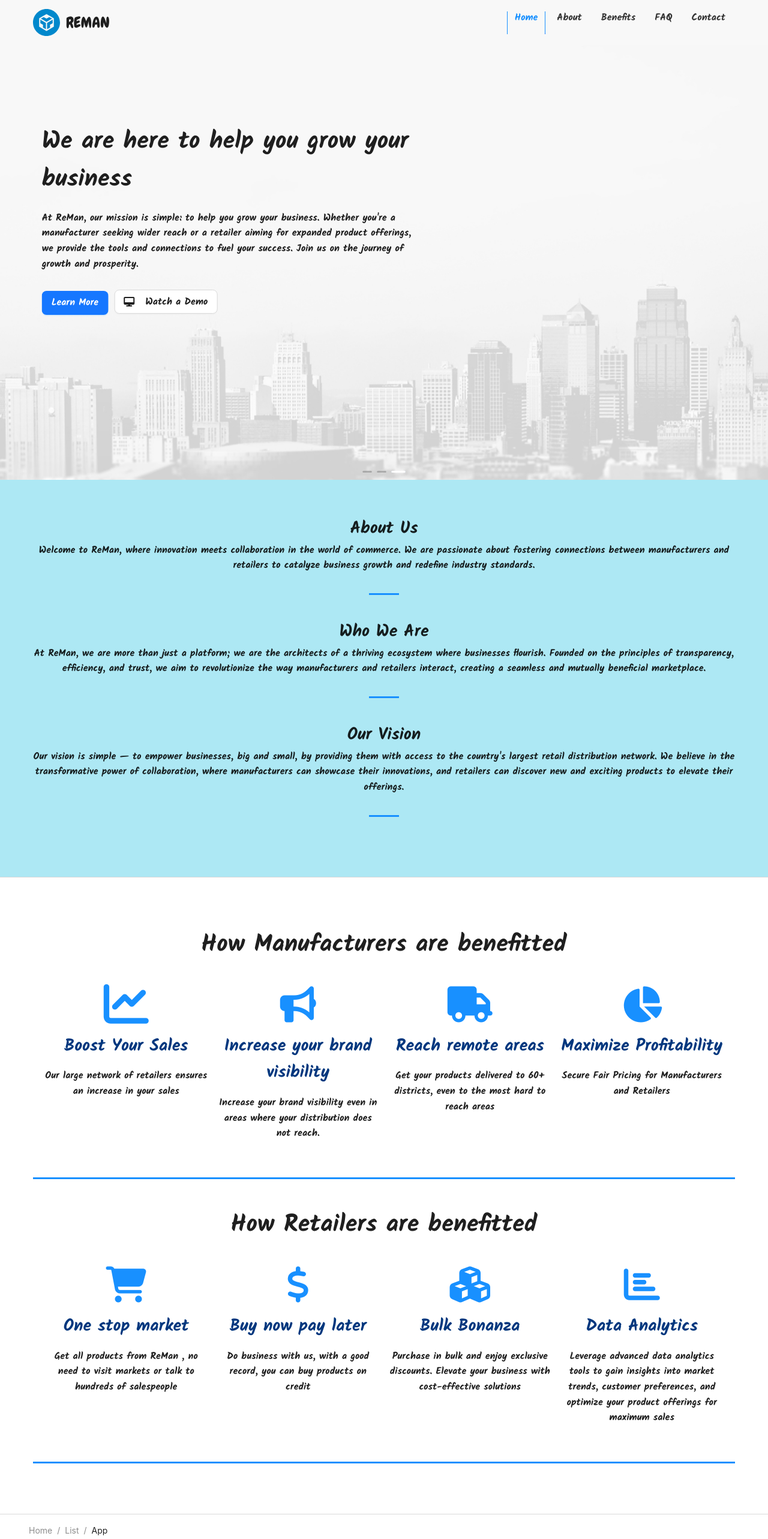
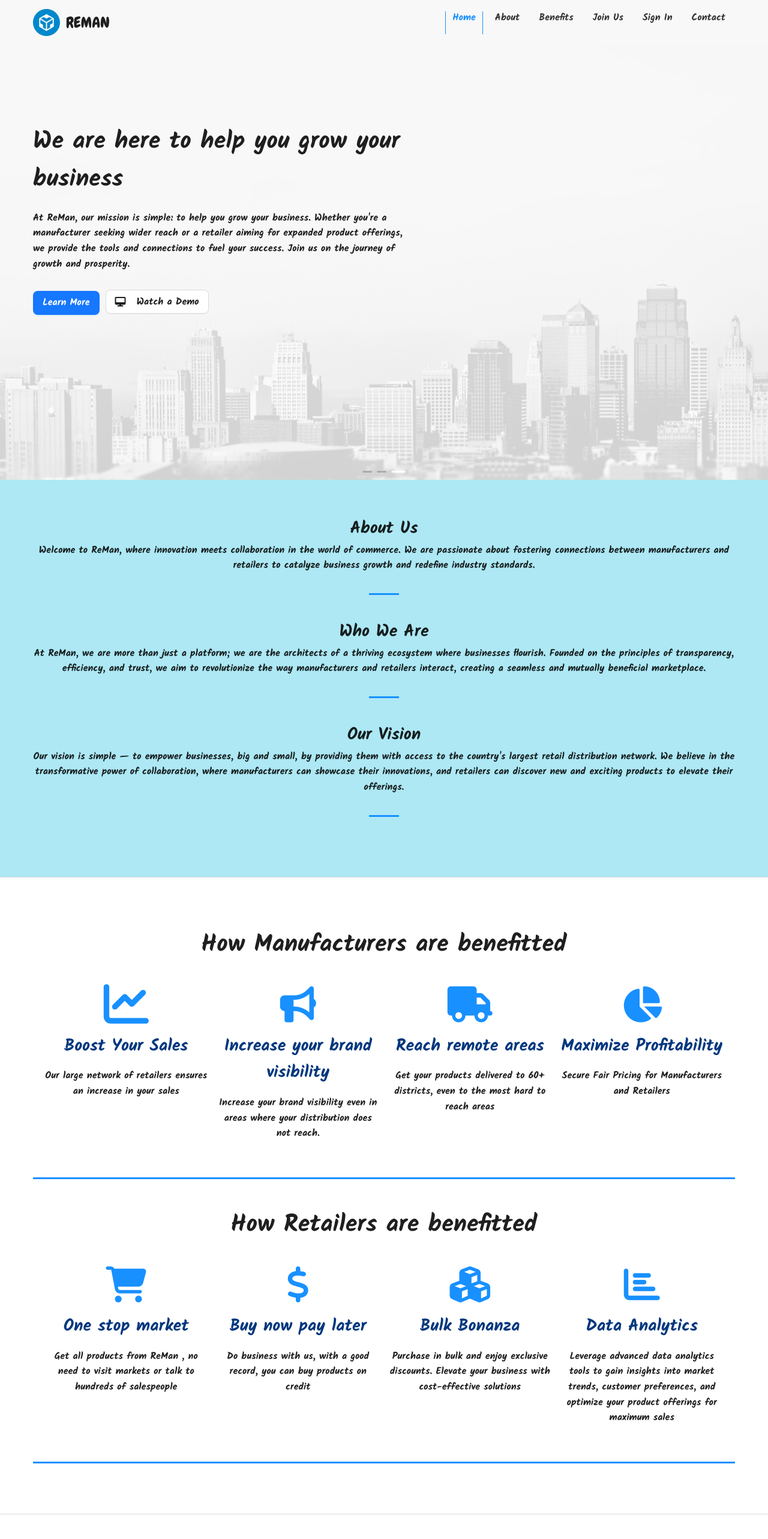
Before and after one commit to Frost101/ReMan-Frontend-Manufacturer, a React (Vite) app: page / in a window 1280 px wide. Shown: the top 2566 px of the page at 60% size. Built offline with nearby package versions, Linux system fonts and the light colour scheme.

Commit message:
Landing page

```diff
--- a/src/components/AppHeader.jsx
+++ b/src/components/AppHeader.jsx
@@ -19,10 +19,11 @@ function AppHeader() {
             disabledOverflow={true}
             >
                 <Menu.Item key="Home" ><p style={{fontFamily:'Kalam'}}>Home</p></Menu.Item>
-                <Menu.Item key="About"><p style={{fontFamily:'Kalam'}}>About</p></Menu.Item>
-                <Menu.Item key="Benefits"> <p style={{fontFamily:'Kalam'}}>Benefits</p> </Menu.Item>
-                <Menu.Item key="FAQ"> <p style={{fontFamily:'Kalam'}}>FAQ</p> </Menu.Item>
-                <Menu.Item key="Contact"> <p style={{fontFamily:'Kalam'}}>Contact</p> </Menu.Item>
+                <Menu.Item key="About"><p style={{fontFamily:'Kalam'}}><a href='#about'>About</a></p></Menu.Item>
+                <Menu.Item key="Benefits"> <p style={{fontFamily:'Kalam'}}><a href='#benefits'>Benefits</a></p> </Menu.Item>
+                <Menu.Item key="Join"> <p style={{fontFamily:'Kalam'}}><a href='#join'>Join Us</a></p> </Menu.Item>
+                <Menu.Item key="SignIn"> <p style={{fontFamily:'Kalam'}}><a href='#signin'>Sign In</a></p> </Menu.Item>
+                <Menu.Item key="Contact"> <p style={{fontFamily:'Kalam'}}><a href='#contact'>Contact</a></p> </Menu.Item>
 
             </Menu>
         </div>
--- /dev/null
+++ b/src/components/CustomFooter.jsx
@@ -0,0 +1,36 @@
+import {Layout} from 'antd';
+const {Footer} = Layout;
+import {CodeSandboxCircleFilled, FacebookOutlined, TwitterOutlined, LinkedinOutlined, InstagramOutlined, MailOutlined, WhatsAppOutlined} from '@ant-design/icons';
+
+function CustomFooter(){
+    return (
+        <div id = 'contact'>
+                <Footer
+            style={{
+            textAlign: 'center',
+            }}
+        >
+
+            <div className="logo">
+                <div style={{ display: 'flex', alignItems: 'center', justifyContent:'center',marginBottom:'10px' }}>
+                    <CodeSandboxCircleFilled style={{ fontSize: '45px', color: '#08c' }} />
+                    <p style={{fontSize:'25px', margin: '0', marginLeft: '10px', fontFamily:'Chewy'}}>REMAN</p>
+                </div>
+            </div>
+            <div className="logo">
+                <div style={{ display: 'flex', alignItems: 'center', justifyContent:'center', marginBottom:'10px' }}>
+                    <FacebookOutlined style={{ fontSize: '30px', color: '#fff' }}/>
+                    <TwitterOutlined style={{ fontSize: '30px', color: 'blue', marginLeft:'10px' }}/>
+                    <LinkedinOutlined style={{ fontSize: '30px', color: '#0077b5', marginLeft:'10px' }}/>
+                    <InstagramOutlined style={{ fontSize: '30px', color: '#fa7e1e', marginLeft:'10px' }}/>
+                    <MailOutlined style={{ fontSize: '30px', color: '#3e65cf', marginLeft:'10px' }}/>
+                    <WhatsAppOutlined style={{ fontSize: '30px', color: '#075E54', marginLeft:'10px' }}/>
+                </div>
+            </div>
+            ReMan ©{new Date().getFullYear()} Powered by ReMan Team
+        </Footer>
+        </div>
+    );
+}
+
+export default CustomFooter;
--- /dev/null
+++ b/src/components/JoinNow.jsx
@@ -0,0 +1,42 @@
+import { Row, Col, Card, Button,Typography } from 'antd';
+const { Meta } = Card;
+const { Title } = Typography;
+
+
+import ShopImage from '../assets/images/shop.svg';
+import ManufacturerImage from '../assets/images/manufacturer1.svg';
+
+function JoinNow(){
+    return(
+        <div className="block featureBlock" id='join'>
+            <div className="container-fluid" style={{justifyContent:'center'}}>
+                <Row gutter={[48, 32]}>
+                    <Col span={12} >
+                        <Card
+                            hoverable
+                            cover={<img alt="example" src={ShopImage} />}
+                        >
+                            <Meta title={<Title style={{fontFamily:'Kalam'}}level={2}>Step into a retail revolution! </Title>} />
+                            <Button type="primary" style={{marginTop:'20px', size:'50%'}}><h3 style={{fontFamily:'Kalam'}}>Join As Retailer</h3></Button>
+
+                        </Card>
+                    </Col>
+                    <Col span={12} >
+                        <Card
+                                hoverable
+
+                                cover={<img alt="example" src={ManufacturerImage} />}
+                            >
+                                <Meta title={<Title style={{fontFamily:'Kalam'}}level={2}>Manufacture with Confidence!  </Title>} />
+                                <Button type="primary" style={{marginTop:'20px', size:'50%'}}><h3 style={{fontFamily:'Kalam'}}>Join As Manufacturer</h3></Button>
+                        </Card>
+
+                    </Col>
+                </Row>
+            </div>
+
+        </div>
+    )
+}
+
+export default JoinNow;
--- a/src/components/LandingAbout.jsx
+++ b/src/components/LandingAbout.jsx
@@ -66,7 +66,7 @@ const aboutItemsRetailer = [
 function LandingAbout(){
     return(
         <>
-        <div className="block aboutBlock" style={{backgroundColor:'#ade8f4'}}>
+        <div className="block aboutBlock" style={{backgroundColor:'#ade8f4'}} id='about'>
             <div className="container-fluid" >
 
                 <div >
@@ -87,7 +87,7 @@ function LandingAbout(){
             </div>
         </div>
 
-        <div className="block aboutBlock">
+        <div className="block aboutBlock" id='benefits'>
             <div className='container-fluid'>
                 <div style={{ padding: '20px' }}>
                         <h2 style={{fontFamily:'Kalam', fontSize:"40px",textAlign: 'center'}}>How Manufacturers are benefitted</h2>
--- a/src/pages/Landing_page.jsx
+++ b/src/pages/Landing_page.jsx
@@ -5,6 +5,8 @@ const { Header, Content, Footer } = Layout;
 import AppHeader from '../components/AppHeader';
 import LandingHero from '../components/LandingHero';
 import LandingAbout from '../components/LandingAbout';
+import JoinNow from '../components/JoinNow';
+import CustomFooter from '../components/CustomFooter';
 
 
 
@@ -24,43 +26,16 @@ const Landing_page = () => {
         <Content>
             <LandingHero />
         </Content>
-        <Content>
+        <Content >
             <LandingAbout />
+        </Content>
+        <Content >
+            <JoinNow />
         </Content>
 
 
-      <Content
-        style={{
-          padding: '0 48px',
-        }}
-      >
-        <Breadcrumb
-          style={{
-            margin: '16px 0',
-          }}
-        >
-          <Breadcrumb.Item>Home</Breadcrumb.Item>
-          <Breadcrumb.Item>List</Breadcrumb.Item>
-          <Breadcrumb.Item>App</Breadcrumb.Item>
-        </Breadcrumb>
-        <div
-          style={{
-            background: colorBgContainer,
-            minHeight: 280,
-            padding: 24,
-            borderRadius: borderRadiusLG,
-          }}
-        >
-          Content
-        </div>
-      </Content>
-      <Footer
-        style={{
-          textAlign: 'center',
-        }}
-      >
-        Ant Design ©{new Date().getFullYear()} Created by Ant UED
-      </Footer>
+
+      <CustomFooter/>
     </Layout>
   );
 };
```
Also changed, not shown: src/assets/images/manufacturer1.svg (added), src/assets/images/shop.svg (added).
